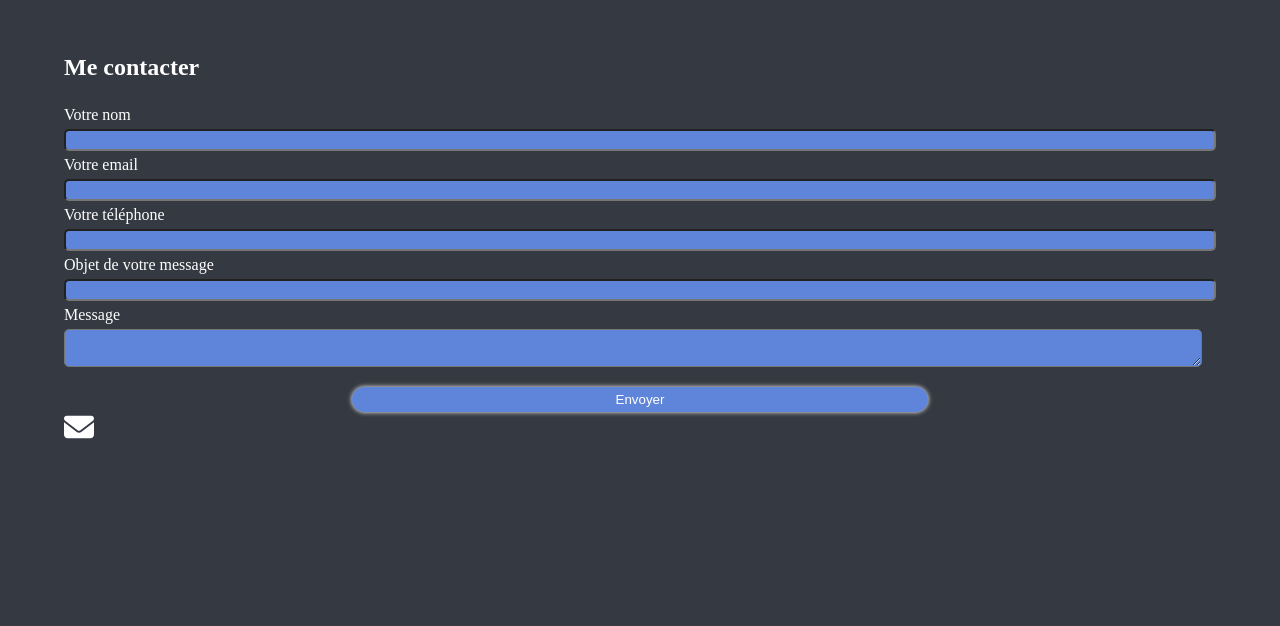
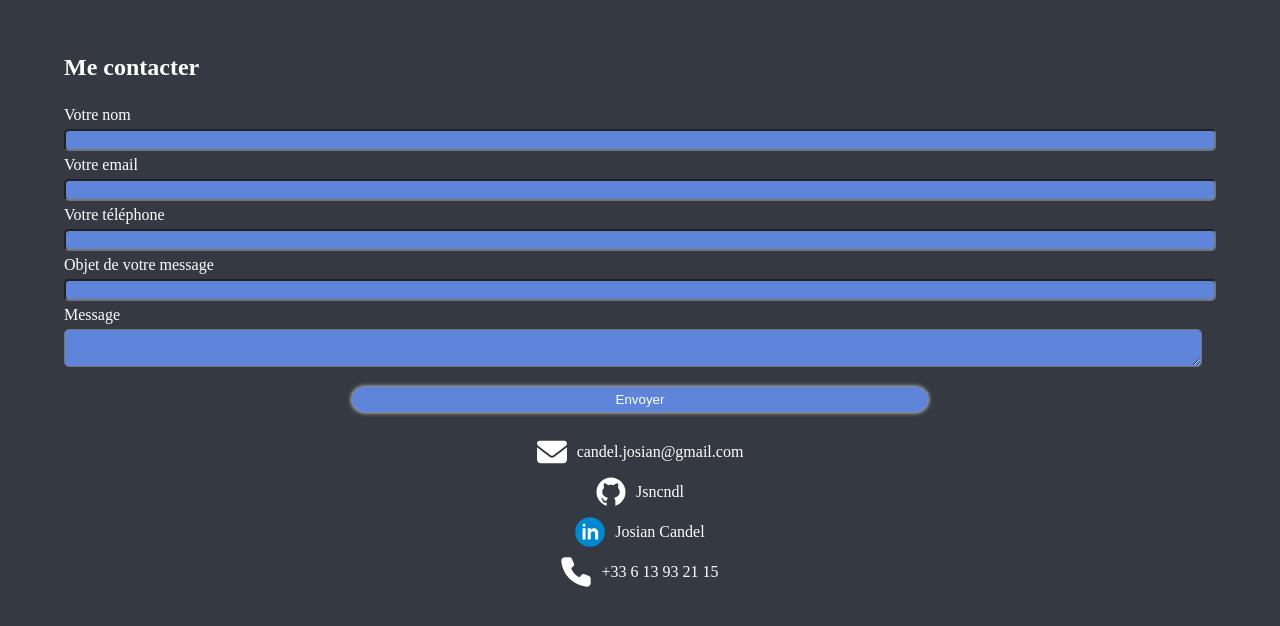
Before and after one commit to Jsncndl/jsncndl, a React (Create React App) app in the folder my-app/: page / in a window 1280 px wide. Shown: the part 2686-3312 px from the top of the page. Built offline with nearby package versions, Linux system fonts and the light colour scheme.

Commit message:
add contact links

```diff
--- a/my-app/src/pages/Contact/Contact.tsx
+++ b/my-app/src/pages/Contact/Contact.tsx
@@ -1,8 +1,12 @@
 import styled from 'styled-components'
 import { colors } from '../../styles/colors'
-import mail from '../../images/svg/mail.svg'
 import emailjs from '@emailjs/browser'
 import { useEffect, useRef, useState } from 'react'
+
+import mail from '../../images/svg/mail.svg'
+import github from '../../images/svg/github.svg'
+import linkedin from '../../images/svg/linkedin.svg'
+import phone from '../../images/svg/phone.svg'
 
 interface FormUserEmail {
   user_email: string
@@ -58,12 +62,45 @@ const StyledButton = styled.input`
   background-color: ${colors.third};
   color: ${colors.white};
   box-shadow: 0 0 5px ${colors.white};
+  margin: 0 0 10px;
 `
-
-const SVGContainer = styled.div`
+const ContactContainer = styled.div`
+  display: flex;
+  flex-direction: column;
+  justify-content: center;
+  align-items: center;
+  padding: 15px;
+  gap: 10px;
+  background-color: ${colors.first};
+`
+const SVGMailContainer = styled.div`
   height: 30px;
   width: 30px;
   background: url(${mail});
+`
+const SVGGithubContainer = styled.div`
+  height: 30px;
+  width: 30px;
+  background: url(${github});
+`
+const SVGLinkedinContainer = styled.div`
+  height: 30px;
+  width: 30px;
+  background: url(${linkedin});
+`
+const SVGPhoneContainer = styled.div`
+  height: 30px;
+  width: 30px;
+  background: url(${phone});
+`
+const ContactItem = styled.div`
+  display: flex;
+  align-items: center;
+`
+const ContactLink = styled.a`
+  color: ${colors.white};
+  text-decoration: none;
+  padding: 0 0 0 10px;
 `
 
 export const Contact = () => {
@@ -150,7 +187,31 @@ export const Contact = () => {
         />
         <StyledButton type='submit' value='Envoyer' />
       </StyledForm>
-      <SVGContainer />
+      <ContactContainer>
+        <ContactItem>
+          <SVGMailContainer />
+          <ContactLink href='mailto:candel.josian@gmail.com'>candel.josian@gmail.com</ContactLink>
+        </ContactItem>
+        <ContactItem>
+          <SVGGithubContainer />
+          <ContactLink target='_blank' rel='noreferrer noopener' href='https://github.com/Jsncndl'>
+            Jsncndl
+          </ContactLink>
+        </ContactItem>
+        <ContactItem>
+          <SVGLinkedinContainer />
+          <ContactLink
+            target='_blank'
+            rel='noreferrer noopener'
+            href='https://www.linkedin.com/in/josian-candel/'>
+            Josian Candel
+          </ContactLink>
+        </ContactItem>
+        <ContactItem>
+          <SVGPhoneContainer />
+          <ContactLink href='tel:+3313932115'>+33 6 13 93 21 15</ContactLink>
+        </ContactItem>
+      </ContactContainer>
     </span>
   )
 }
```
